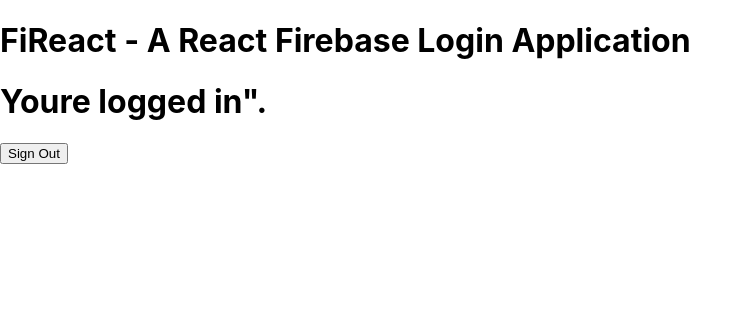
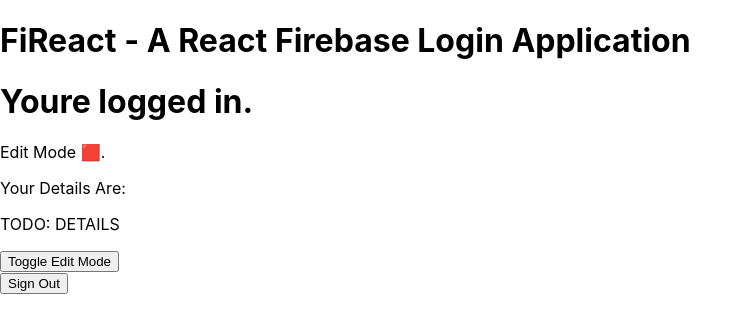
Before and after one commit to Viranchee/v-fireact, a React (Create React App) app: page / in a window 1280 px wide. Shown: the top 332 px of the page, without its empty margins (0-752 px from the left). Built offline with nearby package versions, Linux system fonts and the light colour scheme; no server answers; sample sign-in values are in the browser's storage.

Commit message:
Provision to Toggle UserDetails

```diff
--- a/src/PrivateRoute.js
+++ b/src/PrivateRoute.js
@@ -1,5 +1,5 @@
 import React, { useContext } from 'react'
-import { Route, Redirect } from "react-router-dom";
+import { Route, Redirect } from 'react-router-dom';
 import { AuthContext } from './Auth'
 
 const PrivateRoute = ({ component: RouteComponent, ...rest }) => {
@@ -11,7 +11,7 @@
       render={routeProps =>
         currentUser ?
           (<RouteComponent {...routeProps} />) :
-          (<Redirect to={"/login"} />)
+          (<Redirect to={'/login'} />)
       }
     />
   )
--- a/src/Views/Home.js
+++ b/src/Views/Home.js
@@ -1,13 +1,20 @@
-import React from 'react'
+import React, { useState } from 'react'
 import { Link } from 'react-router-dom'
 import { signOut } from '../Firebase/auth'
 
 
 
-function Home(props) {
+function Home() {
+  const [editMode, setEditMode] = useState(false)
+
   return (
     <div>
-      <h1> Youre logged in".</h1>
+      <h1> Youre logged in.</h1>
+      <p>Edit Mode {editMode ? '✅' : '🟥'}.</p>
+      <p>Your Details Are:</p>
+      {editMode ? <EditDetails /> : <UserDetails />}
+      <button onClick={() => setEditMode(!editMode)} >Toggle Edit Mode</button>
+      <br />
       <Link to="/">
         <button onClick={signOut} >Sign Out</button>
       </Link>
@@ -17,3 +24,19 @@
 }
 
 export default Home
+
+function UserDetails(props) {
+  return (
+    <React.Fragment>
+      <p>TODO: DETAILS</p>
+    </React.Fragment>
+  )
+}
+
+function EditDetails(props) {
+  return (
+    <React.Fragment>
+      <p>TODO: Edit</p>
+    </React.Fragment>
+  )
+}
```
Also changed, not shown: 1 other file (tests, documents, lock files or other folders).
